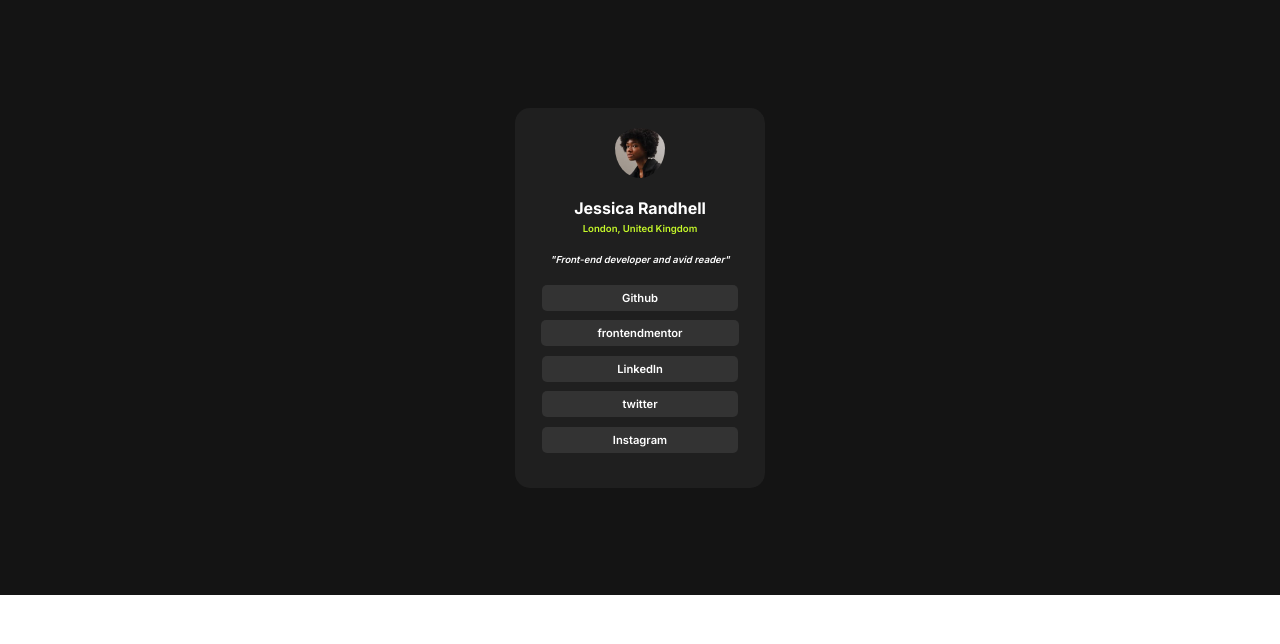
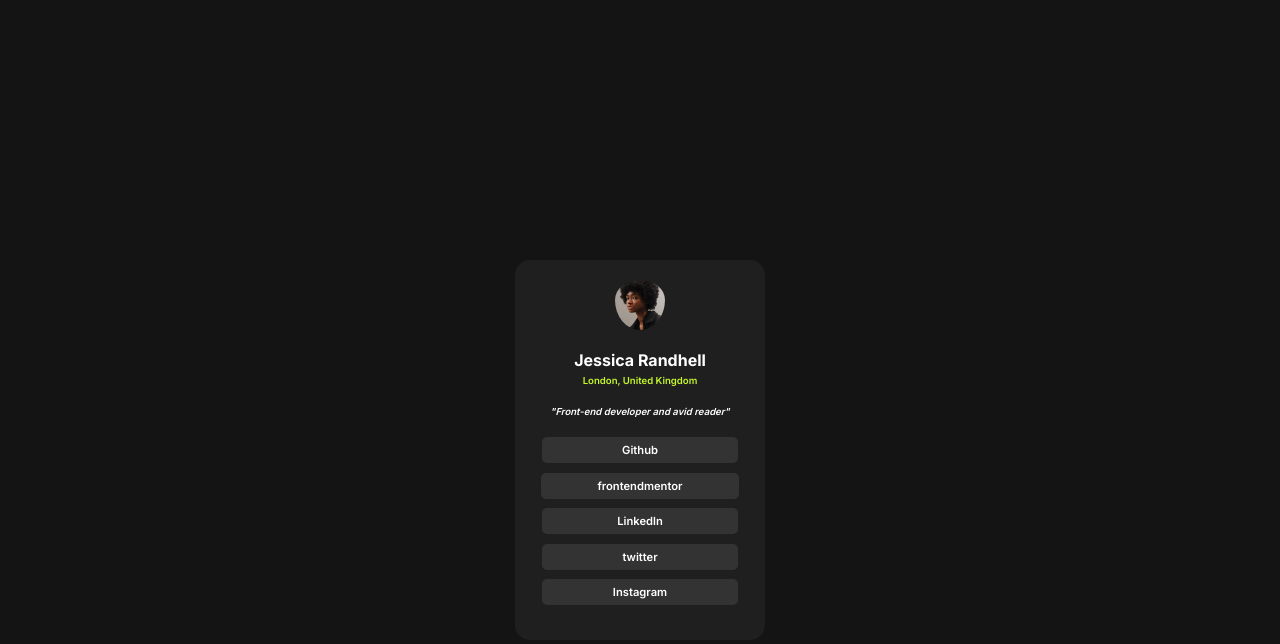
Before and after one commit to Sadiqmark/Social-links-profile, a plain HTML site: page index.html in a window 1280 px wide. Drawn offline with Linux system fonts and the light colour scheme.

Commit message:
Update index.html

```diff
--- a/index.html
+++ b/index.html
@@ -23,7 +23,7 @@
     .container{
       width: 100%;
       height: 100%;
-      min-height: 595px;
+      min-height: 900px;
       background-color: hsl(0, 0%, 8%);
       display: flex;
       justify-content: center;
```
